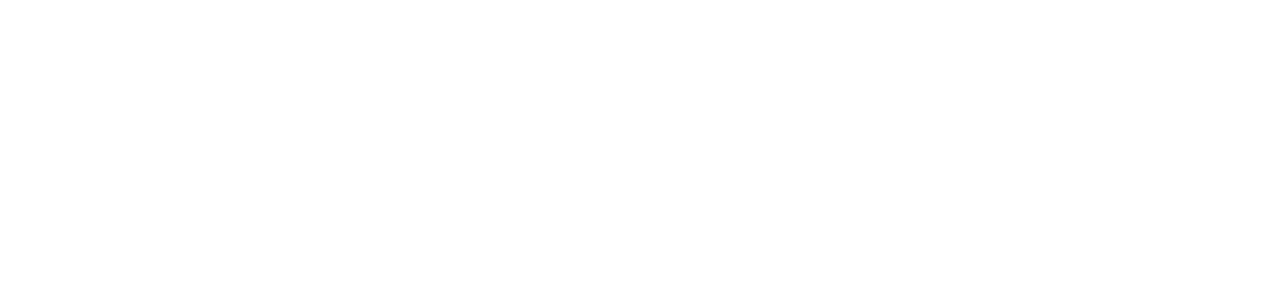
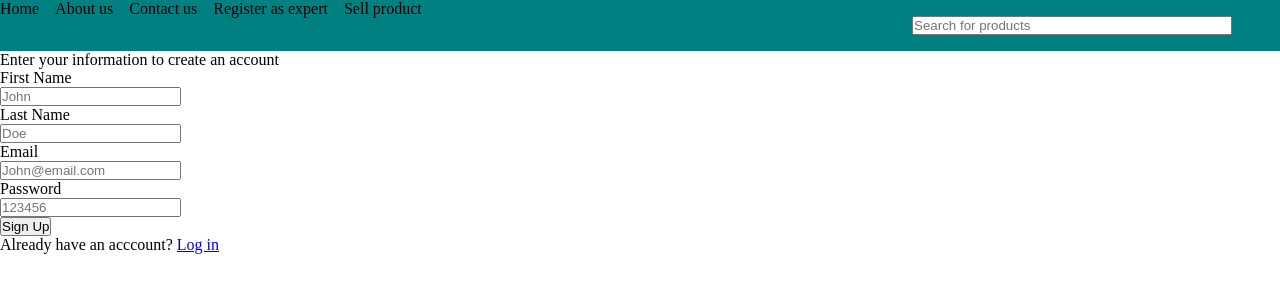
Before and after one commit to nshnt777/HwM-auctioneers, a React (Vite) app in the folder frontend/: page /signup in a window 1280 px wide. Before the commit this address had no page. Shown: the top 300 px of the page. Built offline with nearby package versions, Linux system fonts and the light colour scheme.

Commit message:
added signup

```diff
--- a/frontend/package.json
+++ b/frontend/package.json
@@ -10,6 +10,7 @@
     "preview": "vite preview"
   },
   "dependencies": {
+    "axios": "^1.6.8",
     "react": "^18.2.0",
     "react-dom": "^18.2.0",
     "react-router-dom": "^6.22.3"
--- a/frontend/src/App.jsx
+++ b/frontend/src/App.jsx
@@ -1,17 +1,17 @@
-import { useState } from 'react'
 import './App.css'
-import Dashboard from './Pages/Dashboard'
+import Dashboard from './Pages/Dashboard.jsx'
+import Signup from './Pages/Signup.jsx'
 import { BrowserRouter, Routes, Route } from 'react-router-dom'
 
 function App() {
-  const [count, setCount] = useState(0)
 
   return (
     <>
       <BrowserRouter>
         <Routes>
           <Route path='/home' element = {< Dashboard/>}/>
-          {/* <Route path=''/> */}
+          {/* <Route path='/product' element = {<Product />}/> */}
+          <Route exact path='/signup' element={<Signup />} />
         </Routes>
 
       </BrowserRouter>
--- /dev/null
+++ b/frontend/src/Components/BottomWarning.jsx
@@ -0,0 +1,15 @@
+import {Link} from 'react-router-dom'
+import React from 'react'
+
+const BottomWarning = React.memo(({text, buttonText, to}) => {
+    return(
+        <div>
+            {text}
+            <Link to={to}>
+                {buttonText}
+            </Link>
+        </div>
+    )
+})
+
+export default BottomWarning
--- /dev/null
+++ b/frontend/src/Components/Button.jsx
@@ -0,0 +1,11 @@
+import React from 'react'
+
+const Button = React.memo(({text, onClick})=>{
+    return(
+        <button onClick={onClick}>
+            {text}
+        </button>
+    )
+});
+
+export default Button
--- /dev/null
+++ b/frontend/src/Components/InputBox.jsx
@@ -0,0 +1,19 @@
+import React from 'react'
+
+const InputBox = React.memo(({label, type, placeholder, onChange, name}) => {
+    return(
+        <div>
+            <div>
+                {label}
+            </div>
+            <input
+                type={type}
+                name={name}
+                placeholder={placeholder}
+                autoComplete='true'
+                onChange={onChange} />
+        </div>
+    )
+});
+
+export default InputBox;
--- a/frontend/src/Components/ProductCard.jsx
+++ b/frontend/src/Components/ProductCard.jsx
@@ -1,8 +1,15 @@
-import 'ProductCard.css'
+import './ProductCard.css'
+import {useNavigate} from 'react-router-dom'
 
 export default function ProductCard(){
+    const navigate = useNavigate();
+
+    function goToProduct(){
+        navigate("/product")
+    }
+
     return(
-        <div className="card">
+        <div className="card" onClick={goToProduct}>
             <img src="" alt="Product img"/>
             <h3>Product Title</h3>
             <p>Product Description</p>
--- /dev/null
+++ b/frontend/src/Components/Subheading.jsx
@@ -0,0 +1,12 @@
+import React from 'react'
+
+
+const Subheading = React.memo(({text})=>{
+    return(
+        <div>
+            {text}
+        </div>
+    )
+})
+
+export default Subheading;
--- a/frontend/src/Pages/Dashboard.jsx
+++ b/frontend/src/Pages/Dashboard.jsx
@@ -1,5 +1,5 @@
-import Header from "../Components/Header";
-import ProductCard from "../Components/ProductCard";
+import Header from "../Components/Header.jsx";
+import ProductCard from "../Components/ProductCard.jsx";
 
 function Dashboard(){
     return(
--- /dev/null
+++ b/frontend/src/Pages/Signup.jsx
@@ -0,0 +1,94 @@
+import Heading from '../Components/Header.jsx'
+import Subheading from '../Components/Subheading.jsx'
+import InputBox from '../Components/InputBox.jsx'
+import Button from '../Components/Button.jsx'
+import BottomWarning from '../Components/BottomWarning.jsx'
+import { useCallback, useState } from 'react'
+import axios from 'axios'
+import { useNavigate } from 'react-router-dom'
+
+function Signup(){
+    const [firstName, setFirstName] = useState("");
+    const [lastName, setLastName] = useState("");
+    const [username, setUsername] = useState("");
+    const [password, setPassword] = useState("");
+    const [mobile, setMobile] = useState("");
+
+    const navigate = useNavigate();
+
+    return(
+        <div >
+            <div>
+                <div>
+
+                    <Heading text={"Sign Up"} />
+                    <Subheading text={"Enter your information to create an account"} />
+
+                    <InputBox
+                        type={"text"}
+                        label={"First Name"}
+                        name={"firstName"}
+                        placeholder={"John"}
+                        onChange={useCallback((e)=>{
+                            setFirstName(e.target.value);
+                    }, [firstName])} />
+
+                    <InputBox
+                        type={"text"}
+                        label={"Last Name"}
+                        name={"lastName"}
+                        placeholder={"Doe"}
+                        onChange={useCallback((e)=>{
+                            setLastName(e.target.value);
+                    }, [lastName])} />
+
+                    <InputBox
+                        type={"email"}
+                        label={"Email"}
+                        name={"username"}
+                        placeholder={"John@email.com"}
+                        onChange={useCallback((e)=>{
+                            setUsername(e.target.value);
+                    }, [username])} />
+
+                    <InputBox
+                        type={"password"}
+                        label={"Password"}
+                        name={"password"}
+                        placeholder={"123456"}
+                        onChange={useCallback((e)=>{
+                            setPassword(e.target.value);
+                    }, [password])} />
+
+                    <Button text={"Sign Up"} onClick={async ()=>{
+                        try{
+                            const result = await axios.post("https://paytm-clone-api.vercel.app/api/v1/user/signup", {
+                                username: username,
+                                firstName: firstName,
+                                lastName: lastName,
+                                password: password
+                            });
+
+                            localStorage.setItem("token", result.data.token);
+                            navigate('/dashboard');
+                        }
+                        catch(error){
+                            if (error.response) {
+                            console.log("Error status:", error.response.status);
+                            console.log("Error:", error.response.data.message);
+                            } else if (error.request) {
+                                console.log("No response received:", error.request);
+                            } else {
+                                console.log("Error setting up the request:", error.message);
+                            }
+                        }
+                    }} />
+
+                    <BottomWarning text={"Already have an acccount? "} buttonText={"Log in"} to={"/login"} />
+                </div>
+            </div>
+        </div>
+    )
+}
+
+export default Signup
```
Also changed, not shown: frontend/src/Components/Heading.jsx (added, +11 -0 lines), frontend/src/Pages/Product.jsx (added, +9 -0 lines), 1 other file (tests, documents, lock files or other folders).
